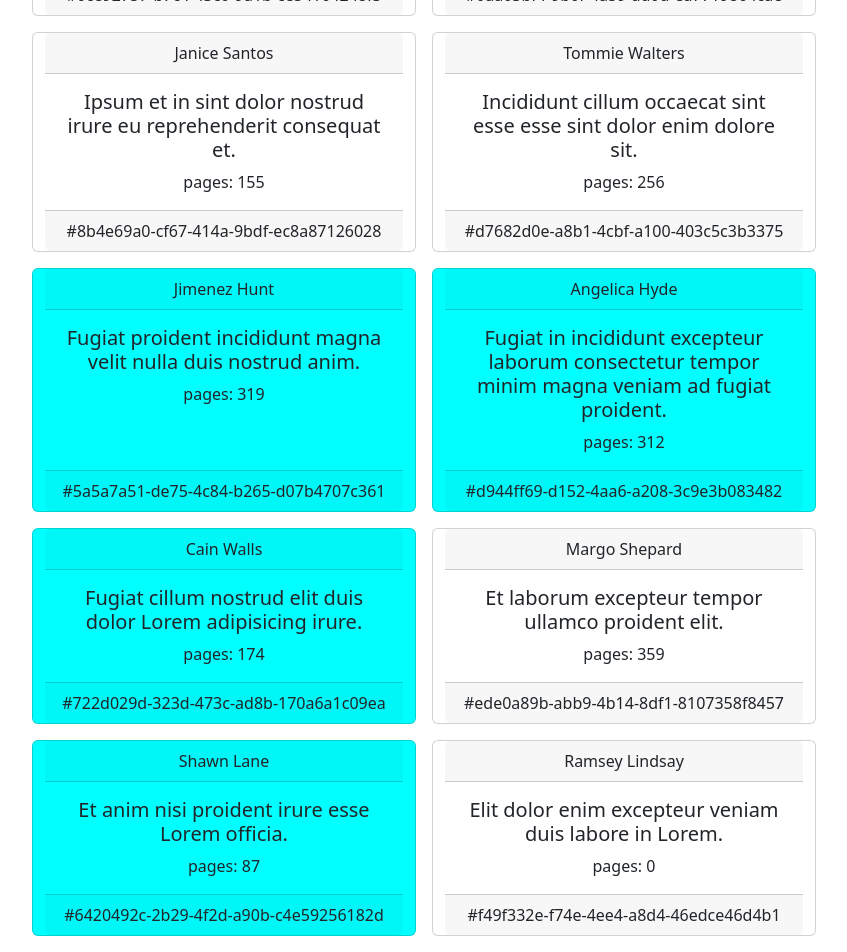
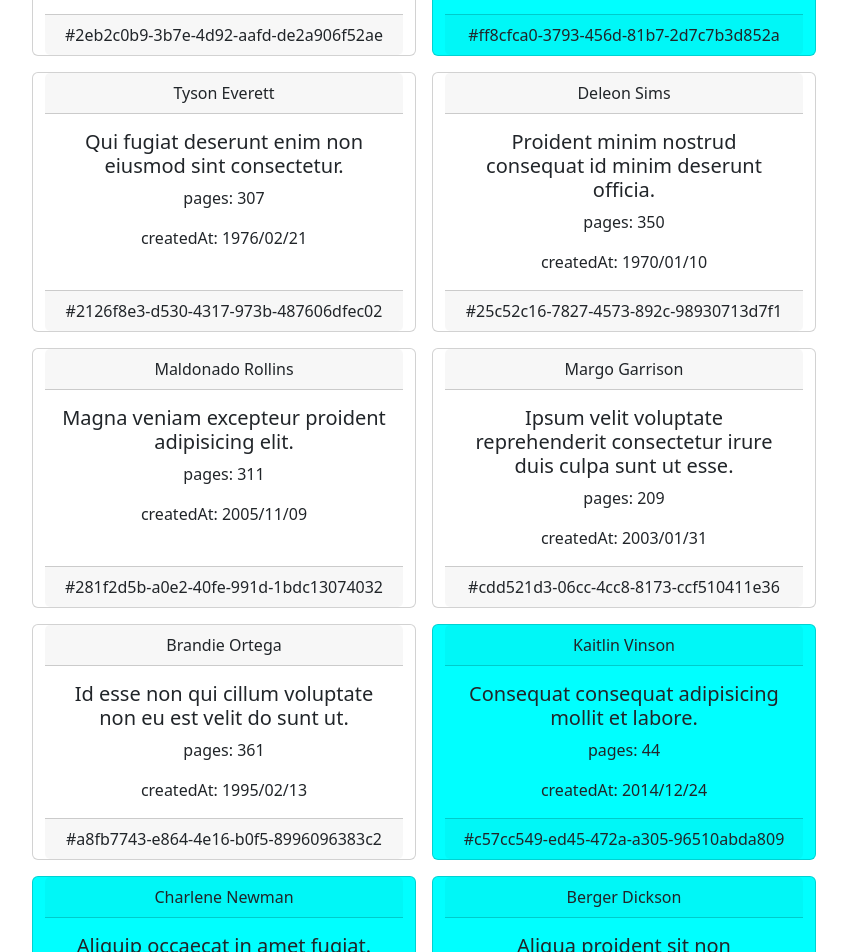
Before and after one commit to willemverbuyst/filter-search-sort, a React (Vite) app: page / in a window 1280 px wide. Shown: the part 480-1432 px from the top of the page, without its empty margins (216-1063 px from the left). Built offline with nearby package versions, Linux system fonts and the light colour scheme.

Commit message:
Add moment for date format

```diff
--- a/package.json
+++ b/package.json
@@ -10,11 +10,14 @@
     "preview": "vite preview"
   },
   "dependencies": {
+    "@originjs/vite-plugin-commonjs": "^1.0.3",
     "bootstrap": "^5.2.3",
+    "moment": "^2.29.4",
     "prettier": "^2.8.2",
     "react": "^18.2.0",
     "react-bootstrap": "^2.7.0",
-    "react-dom": "^18.2.0"
+    "react-dom": "^18.2.0",
+    "react-moment": "^1.1.2"
   },
   "devDependencies": {
     "@types/react": "^18.0.26",
--- a/src/components/Renderers/Bookrenderer.tsx
+++ b/src/components/Renderers/Bookrenderer.tsx
@@ -1,9 +1,11 @@
 import { Card } from "react-bootstrap";
+import Moment from "react-moment";
 import { Book } from "../../interfaces/Book";
 import styles from "../../styles/card.module.css";
 
 export function BookRenderer(props: Book) {
-  const { _id, author, pages, inPrint, title } = props;
+  const { _id, author, createdAt, pages, inPrint, title } = props;
+  console.log(createdAt);
   return (
     <Card
       style={{ width: "30vw" }}
@@ -13,6 +15,9 @@ export function BookRenderer(props: Book) {
       <Card.Body>
         <Card.Title>{title}</Card.Title>
         <Card.Text>pages: {pages} </Card.Text>
+        <Card.Text>
+          createdAt: <Moment date={createdAt} format="YYYY/MM/DD" />
+        </Card.Text>
       </Card.Body>
       <Card.Footer>#{_id}</Card.Footer>
     </Card>
--- a/src/dummyData/books.ts
+++ b/src/dummyData/books.ts
@@ -2,78 +2,117 @@ import { Book } from "../interfaces/Book";
 
 export const books: Array<Book> = [
   {
-    _id: "d944ff69-d152-4aa6-a208-3c9e3b083482",
+    _id: "ff8cfca0-3793-456d-81b7-2d7c7b3d852a",
     title:
-      "Fugiat in incididunt excepteur laborum consectetur tempor minim magna veniam ad fugiat proident.",
-    author: "Angelica Hyde",
-    pages: 312,
+      "Sit ad pariatur duis exercitation occaecat veniam tempor laboris ipsum ad.",
+    author: "Melody Moss",
+    pages: 59,
     inPrint: true,
+    translated: false,
+    createdAt: new Date(
+      "Thu Jul 21 2022 03:31:53 GMT+0200 (Central European Summer Time)"
+    ),
   },
   {
-    _id: "6420492c-2b29-4f2d-a90b-c4e59256182d",
-    title: "Et anim nisi proident irure esse Lorem officia.",
-    author: "Shawn Lane",
-    pages: 87,
-    inPrint: true,
+    _id: "a8fb7743-e864-4e16-b0f5-8996096383c2",
+    title: "Id esse non qui cillum voluptate non eu est velit do sunt ut.",
+    author: "Brandie Ortega",
+    pages: 361,
+    inPrint: false,
+    translated: false,
+    createdAt: new Date(
+      "Mon Feb 13 1995 14:24:29 GMT+0100 (Central European Standard Time)"
+    ),
   },
   {
-    _id: "f49f332e-f74e-4ee4-a8d4-46edce46d4b1",
-    title: "Elit dolor enim excepteur veniam duis labore in Lorem.",
-    author: "Ramsey Lindsay",
-    pages: 0,
+    _id: "281f2d5b-a0e2-40fe-991d-1bdc13074032",
+    title: "Magna veniam excepteur proident adipisicing elit.",
+    author: "Maldonado Rollins",
+    pages: 311,
     inPrint: false,
+    translated: false,
+    createdAt: new Date(
+      "Wed Nov 09 2005 23:31:19 GMT+0100 (Central European Standard Time)"
+    ),
   },
   {
-    _id: "0aa03bf4-9b0f-4a59-ad0d-ea7719864cae",
+    _id: "cdd521d3-06cc-4cc8-8173-ccf510411e36",
     title:
-      "Ipsum officia mollit ullamco laborum proident enim eiusmod consectetur enim.",
-    author: "Alejandra Lott",
-    pages: 63,
+      "Ipsum velit voluptate reprehenderit consectetur irure duis culpa sunt ut esse.",
+    author: "Margo Garrison",
+    pages: 209,
     inPrint: false,
+    translated: false,
+    createdAt: new Date(
+      "Fri Jan 31 2003 05:45:56 GMT+0100 (Central European Standard Time)"
+    ),
   },
   {
-    _id: "0ce92757-b7c4-43c0-9a1b-ce54164248f3",
-    title:
-      "Ipsum reprehenderit reprehenderit aliquip labore aliquip excepteur labore.",
-    author: "Odom Bentley",
-    pages: 86,
-    inPrint: false,
+    _id: "269417b3-777e-43e6-a6f8-a4c9cd33782c",
+    title: "Aliquip occaecat in amet fugiat.",
+    author: "Charlene Newman",
+    pages: 310,
+    inPrint: true,
+    translated: false,
+    createdAt: new Date(
+      "Sat Oct 03 2015 00:32:31 GMT+0200 (Central European Summer Time)"
+    ),
   },
   {
-    _id: "d7682d0e-a8b1-4cbf-a100-403c5c3b3375",
-    title:
-      "Incididunt cillum occaecat sint esse esse sint dolor enim dolore sit.",
-    author: "Tommie Walters",
-    pages: 256,
+    _id: "25c52c16-7827-4573-892c-98930713d7f1",
+    title: "Proident minim nostrud consequat id minim deserunt officia.",
+    author: "Deleon Sims",
+    pages: 350,
     inPrint: false,
+    translated: true,
+    createdAt: new Date(
+      "Sat Jan 10 1970 21:29:25 GMT+0100 (Central European Standard Time)"
+    ),
   },
   {
-    _id: "5a5a7a51-de75-4c84-b265-d07b4707c361",
-    title: "Fugiat proident incididunt magna velit nulla duis nostrud anim.",
-    author: "Jimenez Hunt",
-    pages: 319,
+    _id: "9b1f1d91-3654-4fe0-b05a-0e5cbb4d2b87",
+    title:
+      "Aliqua proident sit non consectetur in culpa velit adipisicing dolor laboris ea.",
+    author: "Berger Dickson",
+    pages: 169,
     inPrint: true,
+    translated: true,
+    createdAt: new Date(
+      "Mon Jul 16 1984 13:17:34 GMT+0200 (Central European Summer Time)"
+    ),
   },
   {
-    _id: "ede0a89b-abb9-4b14-8df1-8107358f8457",
-    title: "Et laborum excepteur tempor ullamco proident elit.",
-    author: "Margo Shepard",
-    pages: 359,
+    _id: "2eb2c0b9-3b7e-4d92-aafd-de2a906f52ae",
+    title:
+      "Ut fugiat esse est eiusmod consequat duis anim est esse proident consectetur.",
+    author: "Cain Farley",
+    pages: 81,
     inPrint: false,
+    translated: false,
+    createdAt: new Date(
+      "Sat Oct 01 2011 02:51:26 GMT+0200 (Central European Summer Time)"
+    ),
   },
   {
-    _id: "8b4e69a0-cf67-414a-9bdf-ec8a87126028",
-    title:
-      "Ipsum et in sint dolor nostrud irure eu reprehenderit consequat et.",
-    author: "Janice Santos",
-    pages: 155,
+    _id: "2126f8e3-d530-4317-973b-487606dfec02",
+    title: "Qui fugiat deserunt enim non eiusmod sint consectetur.",
+    author: "Tyson Everett",
+    pages: 307,
     inPrint: false,
+    translated: false,
+    createdAt: new Date(
+      "Sat Feb 21 1976 16:14:37 GMT+0100 (Central European Standard Time)"
+    ),
   },
   {
-    _id: "722d029d-323d-473c-ad8b-170a6a1c09ea",
-    title: "Fugiat cillum nostrud elit duis dolor Lorem adipisicing irure.",
-    author: "Cain Walls",
-    pages: 174,
+    _id: "c57cc549-ed45-472a-a305-96510abda809",
+    title: "Consequat consequat adipisicing mollit et labore.",
+    author: "Kaitlin Vinson",
+    pages: 44,
     inPrint: true,
+    translated: true,
+    createdAt: new Date(
+      "Wed Dec 24 2014 08:17:38 GMT+0100 (Central European Standard Time)"
+    ),
   },
 ];
--- a/src/interfaces/Book.ts
+++ b/src/interfaces/Book.ts
@@ -4,4 +4,6 @@ export interface Book {
   author: string;
   pages: number;
   inPrint: boolean;
+  translated: boolean;
+  createdAt: Date;
 }
--- a/vite.config.ts
+++ b/vite.config.ts
@@ -1,7 +1,13 @@
 import { defineConfig } from "vite";
 import react from "@vitejs/plugin-react";
+import { esbuildCommonjs } from "@originjs/vite-plugin-commonjs";
 
 // https://vitejs.dev/config/
 export default defineConfig({
   plugins: [react()],
+  optimizeDeps: {
+    esbuildOptions: {
+      plugins: [esbuildCommonjs(["react-moment"])],
+    },
+  },
 });
```
Also changed, not shown: 1 other file (tests, documents, lock files or other folders).
